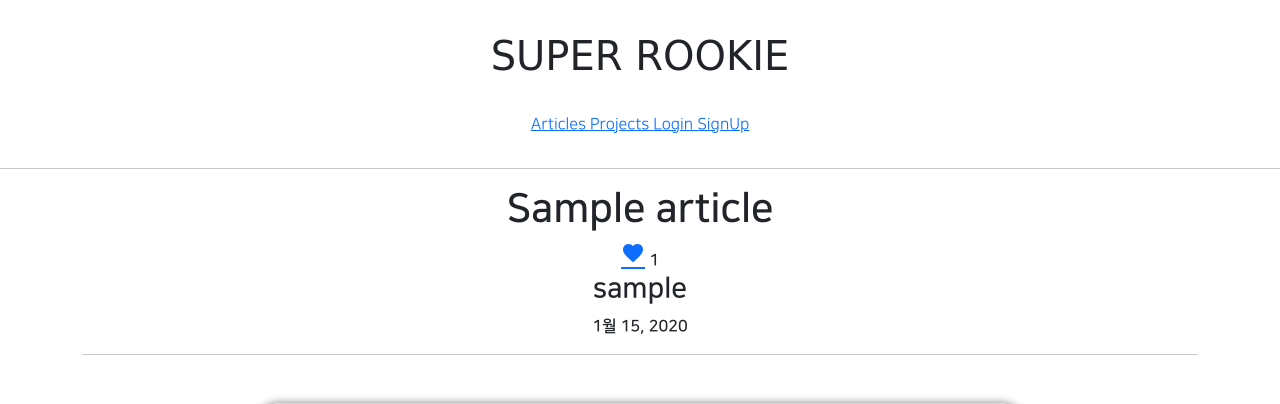
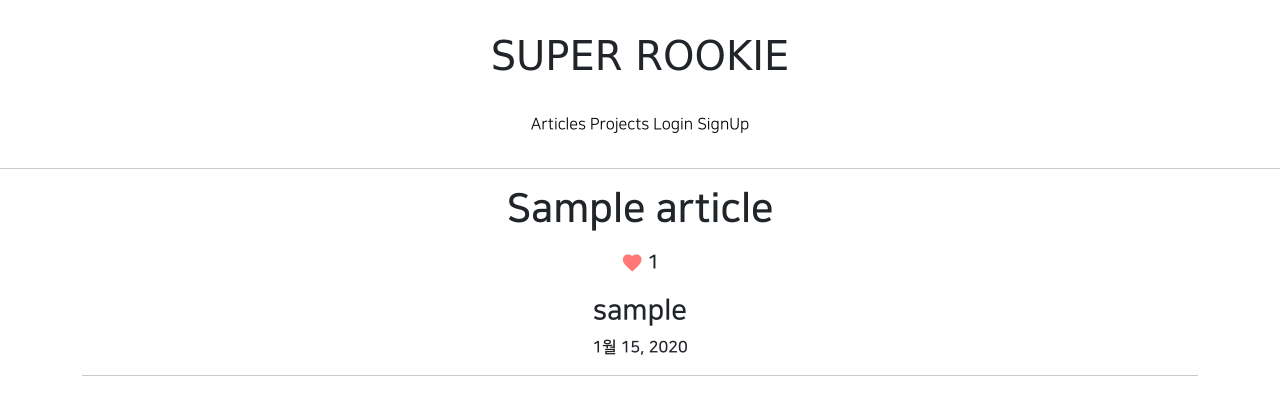
Before and after one commit to PR-Juyoung/GJAI_web_stu, a Django app: page /articles/detail/1 in a window 1280 px wide. Shown: the top 404 px of the page. Run offline with Django 3.2, Linux system fonts and the light colour scheme; tables that the repository leaves empty hold one stand-in row (values such as "Sample post"); grey boxes marked "Sample" are stand-in pictures; parts of the project's set-up code (start-up, migrations or seed data) failed here and were passed over; some libraries are stand-ins or nearby versions; some web fonts are replaced.

Commit message:
210824 hello world commit 2st _4

```diff
--- a/articleapp/templates/articleapp/detail.html
+++ b/articleapp/templates/articleapp/detail.html
@@ -8,12 +8,13 @@
         <div class="NNS_B">
             {#          제목,  글쓴이,  작성일            #}
             <h1 class="NNS_B">{{ target_article.title }}</h1>
-            <div>
+            <div class="my-3">
                 <a href="{% url 'likeapp:article_like' article_pk=target_article.pk %}"
-                   class="material-icons">
+                   class="material-icons"
+                   style="vertical-align: middle; font-size: 1.4rem; color: #f77">
                     favorite
                 </a>
-                <span>
+                <span style="vertical-align: middle; font-size: 1.2rem">
                     {{ target_article.like }}
                 </span>
             </div>
--- a/likeapp/views.py
+++ b/likeapp/views.py
@@ -3,7 +3,7 @@ from django.http import HttpResponseRedirect
 from django.shortcuts import render
 
 # Create your views here.
-from django.urls import reverse
+from django.urls import reverse, reverse_lazy
 from django.utils.decorators import method_decorator
 from django.views.generic import RedirectView
 
@@ -11,7 +11,7 @@ from articleapp.models import Article
 from likeapp.models import LikeRecord
 
 
-@method_decorator(login_required, 'get')
+@method_decorator(login_required(login_url=reverse_lazy('accountapp:login')), 'get')
 class LikeArticleView(RedirectView):
     def get(self, request, *args, **kwargs):
         user = request.user
--- a/static/base.css
+++ b/static/base.css
@@ -67,3 +67,12 @@
         font-size: 13px;
     }
 }
+
+a {
+    text-decoration: none;
+    color: black;
+}
+
+a:hover {
+    color: black;
+}
```
